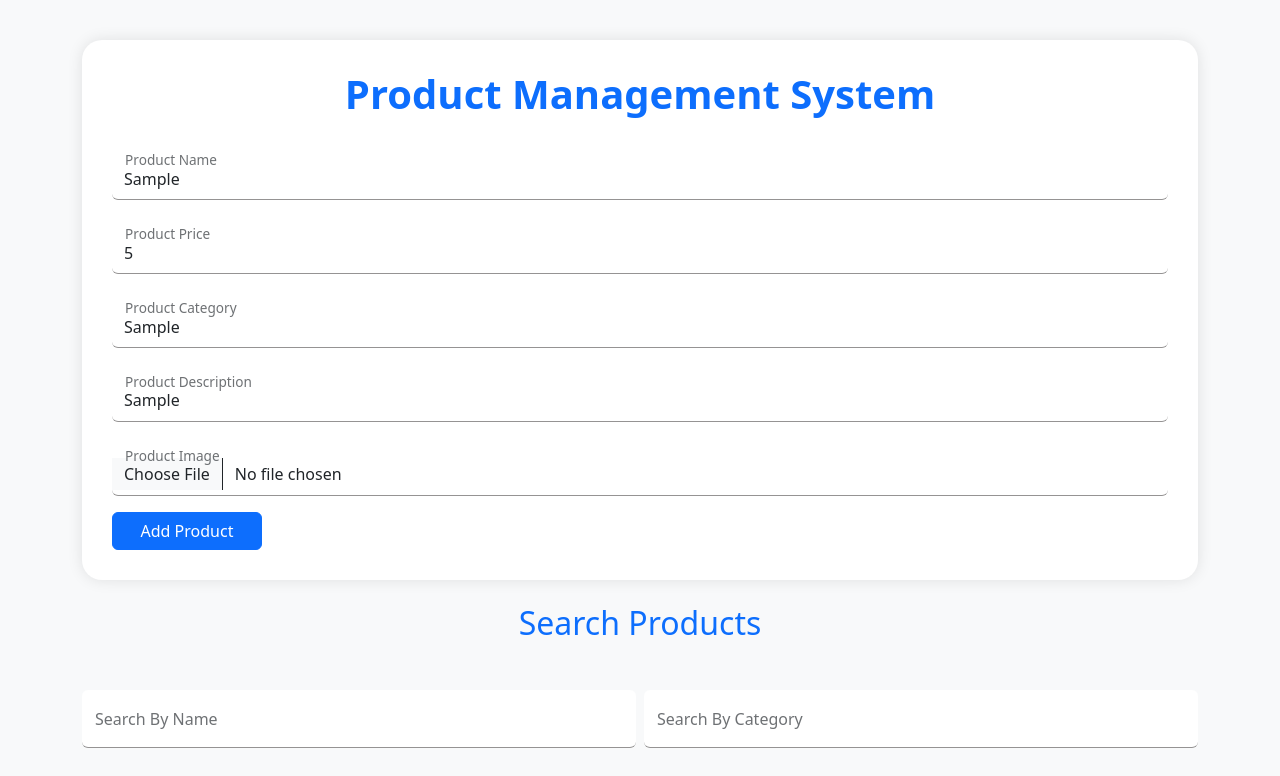
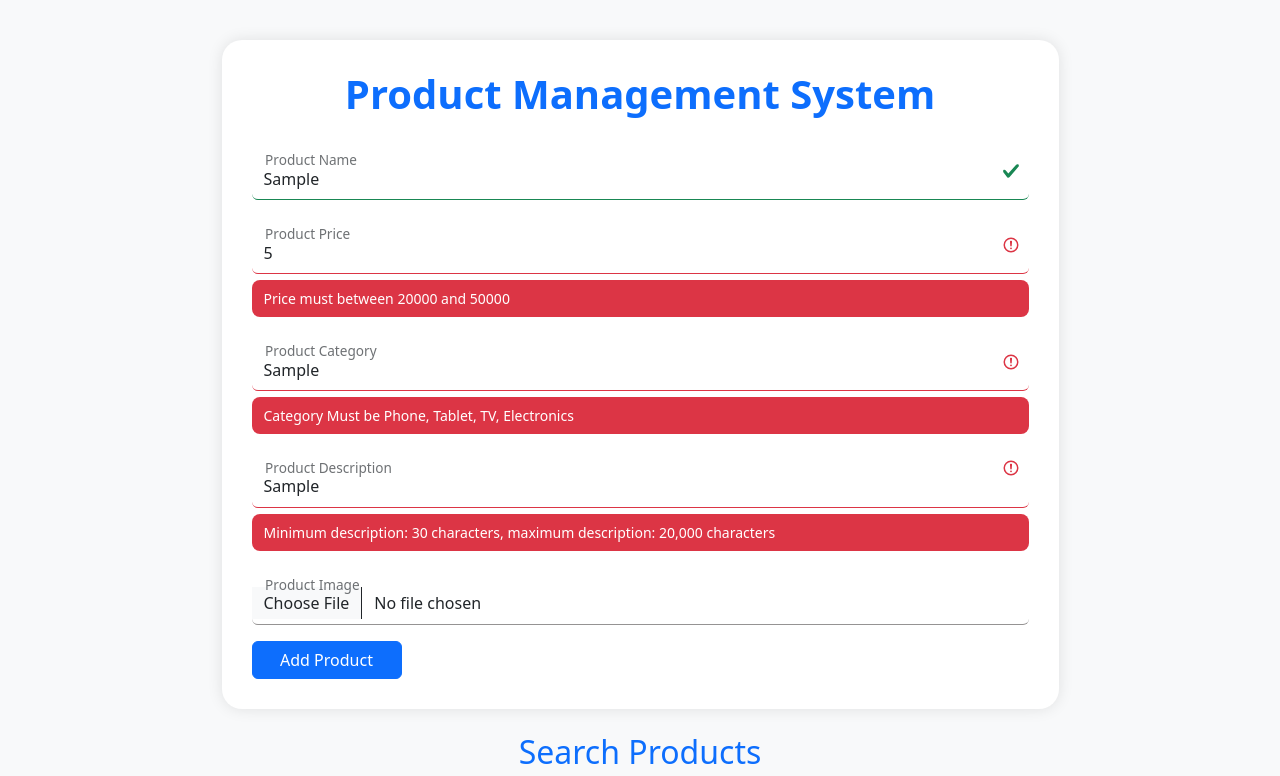
Before and after one commit to AlaaRef3t/CRUD-System, a plain HTML site: page index.html in a window 1280 px wide. Both pictures are taken after typing "Sample", "5", "Sample", "Sample" into the empty fields and a click on the button "Add Product". Shown: the top 776 px of the page. Drawn offline with Linux system fonts and the light colour scheme.

Commit message:
Added Regex To input fields to check the input

```diff
--- a/css/style.css
+++ b/css/style.css
@@ -39,3 +39,25 @@ textarea{
     .search-container {
         margin-top: 40px;
     }
+
+    .alert-custom {
+  color: #fff;
+  background-color: #dc3545;
+  padding: 8px 12px;
+  border-radius: 8px;
+  margin-top: 6px;
+  font-size: 14px;
+  position: relative;
+  animation: slideIn 0.3s ease-in-out;
+}
+
+@keyframes slideIn {
+  from {
+    opacity: 0;
+    transform: translateY(-5px);
+  }
+  to {
+    opacity: 1;
+    transform: translateY(0);
+  }
+}
--- a/index.html
+++ b/index.html
@@ -12,14 +12,15 @@
 
 <body>
     <div class="container">
-        <div class="form-container w-100 w-md-75 mx-auto">
+        <div class="form-container w-75 w-md-75 mx-auto">
             <h1 class="fw-bolder text-primary text-center mb-4">Product Management System</h1>
 
             <!-- Form Fields -->
             <div class="form-floating mb-3">
-                <input list="nameList" type="text" class="form-control" id="productName" placeholder="Product Name"
+                <input oninput="productNameValidation()" list="nameList" type="text" class="form-control" id="productName" placeholder="Product Name"
                     required>
                 <label for="productName">Product Name</label>
+                <div id="validationError" class="alert-custom d-none">Name must start with a capital letter</div>
                 <datalist id="nameList">
                     <option>Samsung</option>
                     <option>Apple</option>
@@ -29,14 +30,18 @@
             </div>
 
             <div class="form-floating mb-3">
-                <input type="number" class="form-control" id="productPrice" placeholder="Product Price" required>
+                <input oninput="productPriceValidation()" type="number" class="form-control" id="productPrice" placeholder="Product Price" required>
                 <label for="productPrice">Product Price</label>
+                <div id="validationPriceError" class="alert-custom d-none">Price must between 20000 and 50000</div>
+
             </div>
 
             <div class="form-floating mb-3">
-                <input list="catList" type="text" class="form-control" id="productCat" placeholder="Product Category"
+                <input oninput="productCategoryValidation()" list="catList" type="text" class="form-control" id="productCat" placeholder="Product Category"
                     required>
                 <label for="productCat">Product Category</label>
+                <div id="validationCategoryError" class="alert-custom d-none">Category Must be Phone, Tablet, TV, Electronics </div>
+
                 <datalist id="catList">
                     <option>Phone</option>
                     <option>Tv</option>
@@ -46,8 +51,10 @@
             </div>
 
             <div class="form-floating mb-3">
-                <textarea class="form-control" id="productDesc" placeholder="Product Description" required></textarea>
+                <textarea oninput="productDescValidation()" class="form-control" id="productDesc" placeholder="Product Description" required></textarea>
                 <label for="productDesc">Product Description</label>
+                <div id="validationDescError" class="alert-custom d-none">Minimum description: 30 characters, maximum description: 20,000 characters</div>
+
             </div>
 
             <div class="form-floating mb-3">
@@ -61,7 +68,7 @@
             </div>
         </div>
         <h2 class="text-primary text-center mt-4">Search Products</h2>
-       <div class="d-flex gap-2">
+       <div class="d-flex gap-2 w-75 mx-auto">
          <div class="form-floating mb-3 w-100 w-md-50 mx-auto search-container">
             <input oninput="searchProductName()" type="search" class="form-control" id="searchProduct"
                 placeholder="Search Product">
@@ -76,7 +83,7 @@
 
     </div>
 
-    <div class="container py-5">
+    <div class="container py-5 w-75">
 
         <h2 class="text-primary text-center mb-4">Available Products</h2>
         <div class="row g-4" id="row">
--- a/js/main.js
+++ b/js/main.js
@@ -10,6 +10,10 @@ var updateBtn = document.getElementById("updateBtn");
 var searchProduct = document.getElementById("searchProduct");
 var notFoundP = document.getElementById("notFoundP");
 var searchCat = document.getElementById("searchCat");
+var validationError = document.getElementById("validationError");
+var validationPriceError = document.getElementById("validationPriceError");
+var validationCategoryError = document.getElementById("validationCategoryError");
+var validationDescError = document.getElementById("validationDescError");
 
 var globalTerm;
 var catTerm;
@@ -25,7 +29,9 @@ if (localStorage.getItem("productList") !== null) {
 
 // Function to add product
 function addProduct() {
-    var product = {
+
+    if (productNameValidation() && productPriceValidation() && productCategoryValidation() && productDescValidation() ) {
+        var product = {
 
         name: productName.value,
         price: productPrice.value,
@@ -37,6 +43,12 @@ function addProduct() {
     displayProduct(productList);
     clearInputs();
     saveToLocalStorage();
+    } else {
+        console.log("Not true");
+
+
+    }
+
 
 }
 
@@ -157,3 +169,80 @@ function searchProductCat() {
         displayProduct(catList);
 
 }
+
+// Validation regex Name
+
+function productNameValidation() {
+    var regex = /^[A-Z][a-z]{2,10}$/;
+
+    if (regex.test(productName.value) === true) {
+        validationError.classList.replace("d-block","d-none")
+        productName.classList.add("is-valid")
+        productName.classList.remove("is-invalid")
+        return true;
+    } else {
+        validationError.classList.replace("d-none","d-block")
+        productName.classList.add("is-invalid")
+        productName.classList.remove("is-valid")
+
+        return false;
+    }
+}
+
+// Validation Regex Price
+
+function productPriceValidation() {
+
+     var regex = /^(20000|[2-4][0-9]{4}|50000)$/;
+
+    if (regex.test(productPrice.value.trim()) === true) {
+        validationPriceError.classList.replace("d-block","d-none")
+        productPrice.classList.add("is-valid")
+        productPrice.classList.remove("is-invalid")
+        return true;
+    } else {
+        validationPriceError.classList.replace("d-none","d-block")
+        productPrice.classList.add("is-invalid")
+        productPrice.classList.remove("is-valid")
+
+        return false;
+    }
+}
+
+// validation regex category
+
+function productCategoryValidation() {
+    var regex = /^(TV|Tablets|Phone|Electronics|Tv)$/;
+
+    if (regex.test(productCat.value) === true) {
+        validationCategoryError.classList.replace("d-block","d-none")
+        productCat.classList.add("is-valid")
+        productCat.classList.remove("is-invalid")
+        return true;
+    } else {
+        validationCategoryError.classList.replace("d-none","d-block")
+        productCat.classList.add("is-invalid")
+        productCat.classList.remove("is-valid")
+
+        return false;
+    }
+}
+
+// Validation regex Description
+
+function productDescValidation() {
+    var regex = /^.{8,20000}$/s;
+
+    if (regex.test(productDesc.value) === true) {
+        validationDescError.classList.replace("d-block","d-none")
+        productDesc.classList.add("is-valid")
+        productDesc.classList.remove("is-invalid")
+        return true;
+    } else {
+        validationDescError.classList.replace("d-none","d-block")
+        productDesc.classList.add("is-invalid")
+        productDesc.classList.remove("is-valid")
+
+        return false;
+    }
+}
```
